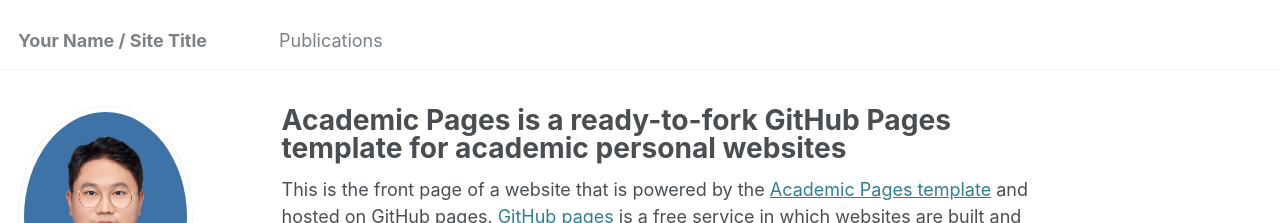
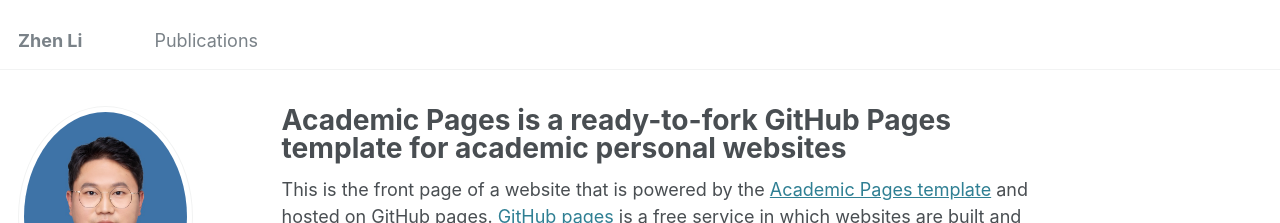
Before and after one commit to ZhenLi-math/zhenli.github.io, a Jekyll site: the page built from _pages/about.md, in a window 1280 px wide. Shown: the top 223 px of the page. Built offline with Jekyll 4.4.1, drawn with Linux system fonts in a browser that asks for light colours; some web fonts are replaced.

Commit message:
Update _config.yml

```diff
--- a/_config.yml
+++ b/_config.yml
@@ -8,13 +8,13 @@
 
 # Basic Site Settings
 locale                   : "en-US"
-title                    : "Your Name / Site Title"
+title                    : "Zhen Li"
 title_separator          : "-"
 name                     : &name "Your Name"
 description              : &description "personal description"
-url                      : https://academicpages.github.io # the base hostname & protocol for your site e.g. "https://[your GitHub username].github.io"
+url                      : https://zhenli.github.io # the base hostname & protocol for your site e.g. "https://[your GitHub username].github.io"
 baseurl                  : "" # the subpath of your site, e.g. "/blog"
-repository               : "academicpages/academicpages.github.io"
+repository               : "ZhenLi-math/zhenli.github.io"
 
 # Site Author - The following control what appear as part of the author content on the side bar.
 #               If a field is blank the icon and link will not appear, otherwise it will be shown.
```
